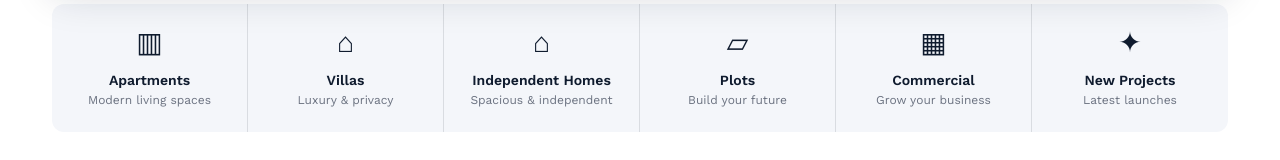
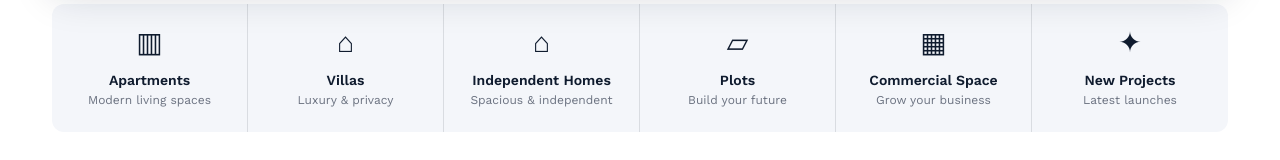
Before and after one commit to Nshivani0809/Unlock-my-home, a Next.js app: page / in a window 1280 px wide. Shown: the part 541-701 px from the top of the page. Built offline with nearby package versions, Linux system fonts and the light colour scheme; no server answers.

Commit message:
Use Commercial Space in homepage property categories

```diff
--- a/app/page.tsx
+++ b/app/page.tsx
@@ -7,7 +7,7 @@ const categories = [
   { title: "Villas", sub: "Luxury & privacy", type: "Villa", icon: "⌂" },
   { title: "Independent Homes", sub: "Spacious & independent", type: "Independent Home", icon: "⌂" },
   { title: "Plots", sub: "Build your future", type: "Residential Plot", icon: "▱" },
-  { title: "Commercial", sub: "Grow your business", type: "Commercial Plot", icon: "▦" },
+  { title: "Commercial Space", sub: "Grow your business", type: "Commercial Space", icon: "▦" },
   { title: "New Projects", sub: "Latest launches", type: "New Project", icon: "✦" },
 ];
 const insights = [
```
